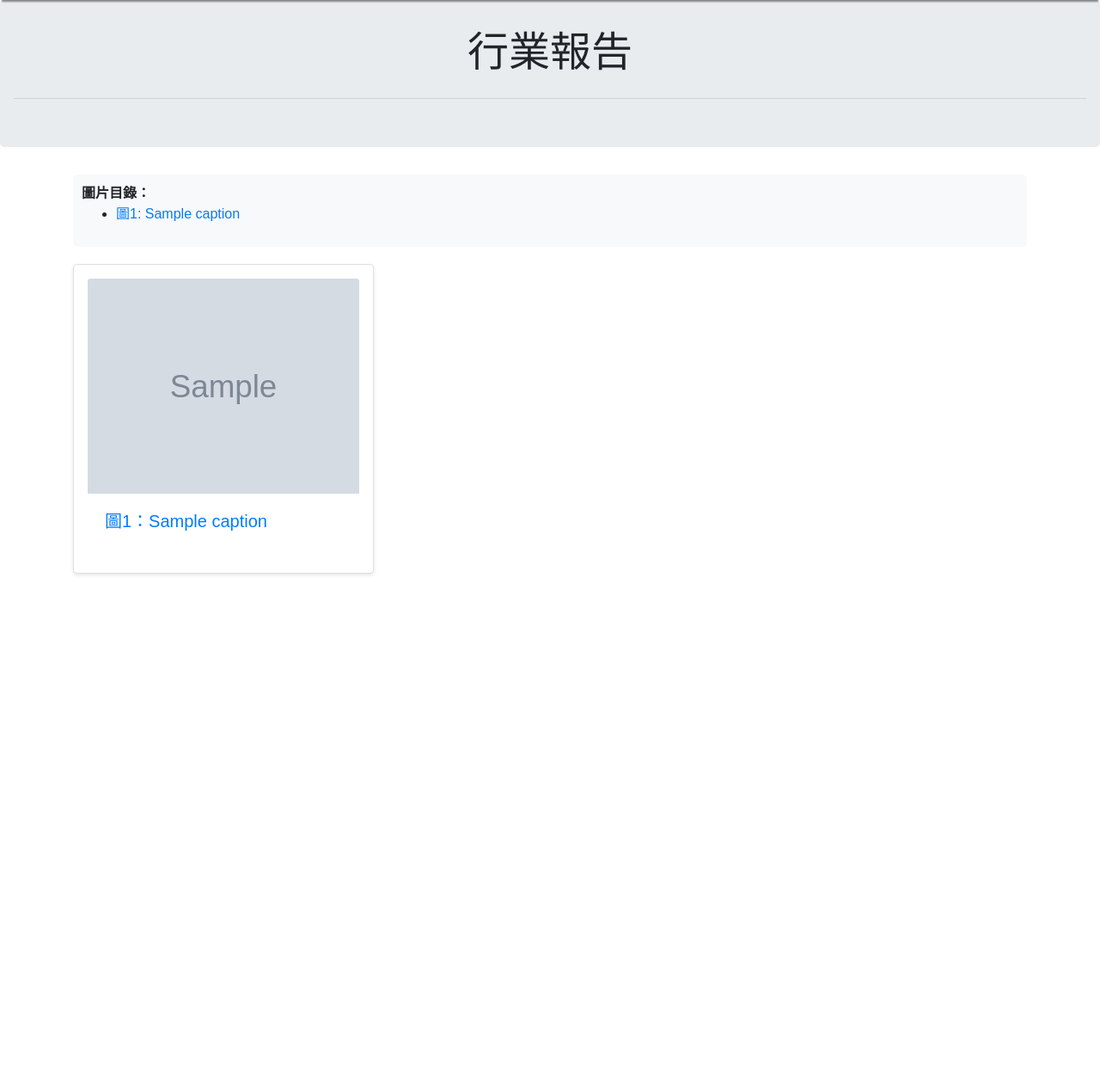
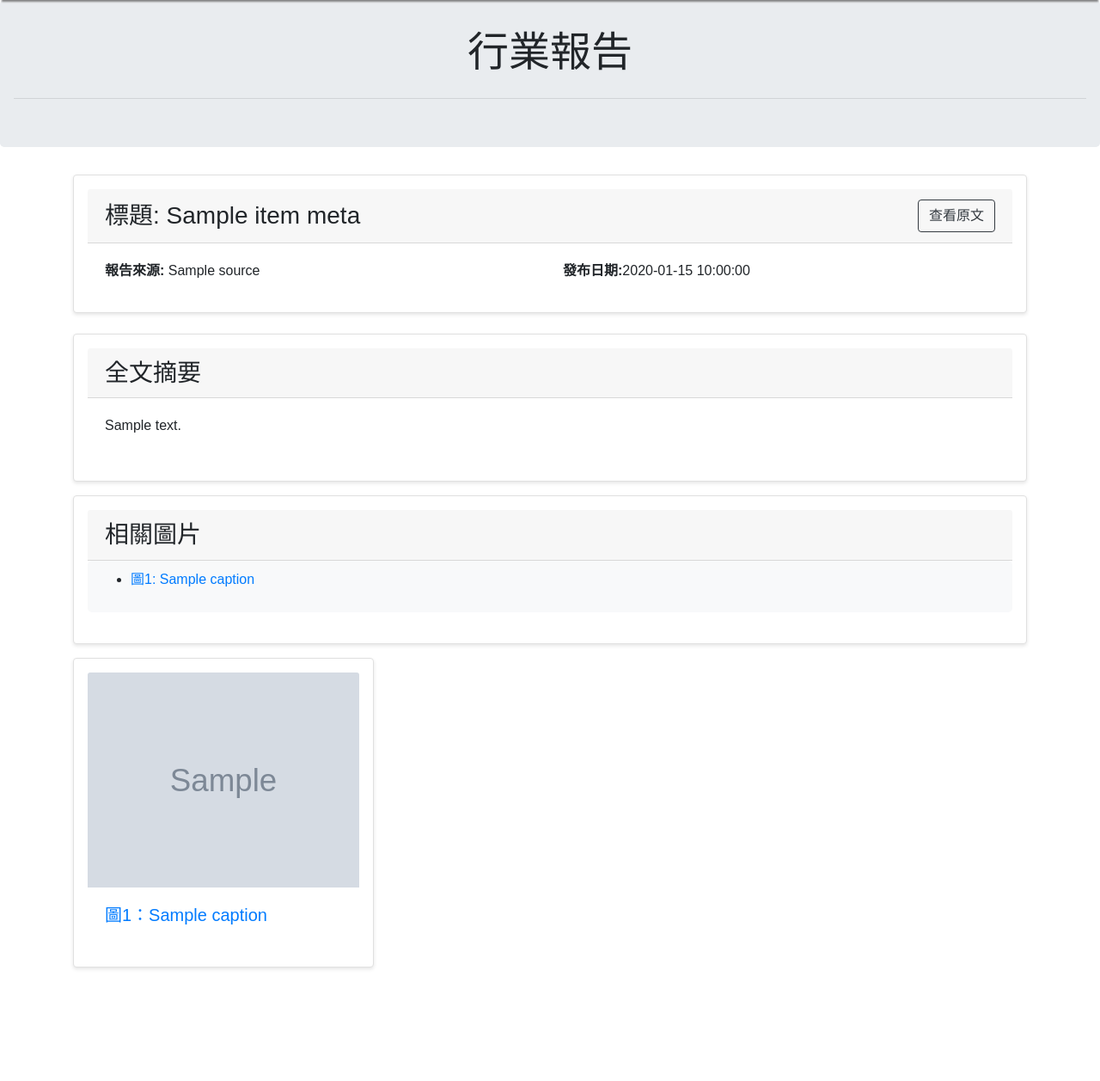
Before and after one commit to yahoo168/alphahelix-internal-system, a Python web app: template app/main/templates/industry_report_page.html in a window 1280 px wide. Shown: the part 63-1320 px from the top of the page at 86% size. Before the commit the page ends 732 px from the top, so only its background shows below. Run offline with Jinja, Linux system fonts and the light colour scheme; the template is opened without the code that fills it: most values are stand-ins (such as "Sample title", 1, 10 or a date in 2020); grey boxes marked "Sample" are stand-in pictures; some libraries are stand-ins or nearby versions.

Commit message:
add industry report summary

```diff
--- a/app/main/templates/_sidebar.html
+++ b/app/main/templates/_sidebar.html
@@ -97,7 +97,7 @@
             href="{{ url_for('main.stock_pick_overview') }}"
             target="_blank"
           >
-            <i class="fa-regular fa-lightbulb icon-spacing"></i> Stock Pick
+            <i class="fa-regular fa-lightbulb icon-spacing"></i> 推薦清單
           </a>
         </li>
 
--- a/app/main/templates/industry_report_page.html
+++ b/app/main/templates/industry_report_page.html
@@ -54,11 +54,52 @@
       <h1 class="display-4"><strong>行業報告</strong></h1>
       <hr class="my-4" />
     </div>
+    <div class="container">
+      <div class="card mb-4">
+        <div
+          class="card-header d-flex justify-content-between align-items-center"
+        >
+          <h3 class="mb-0">標題: {{item_meta["title"]}}</h3>
+          <a href="{{item_meta['url']}}" target="_blank" class="btn btn-outline-dark"
+            >查看原文</a
+          >
+        </div>
+        <div class="card-body">
+          <div class="row">
+            <div class="col-md-6">
+              <p class="card-text">
+                <strong>報告來源:</strong>
+                <span>{{item_meta["source"]}}</span>
+              </p>
+            </div>
+            <div class="col-md-6">
+              <p class="card-text">
+                <strong>發布日期:</strong
+                ><span>{{item_meta["data_date_str"]}}</span>
+              </p>
+            </div>
+          </div>
+        </div>
+      </div>
 
-    <div class="container mt-4">
+      <!-- 全文摘要 -->
+      <div class="card" id="summary_section">
+        <div class="card-header">
+          <h3 class="mb-0">全文摘要</h3>
+        </div>
+        <div class="card-body">
+          <p id="summary_overview">
+            {{ item_meta["text_summaries"]["full_text_summary"]}}
+          </p>
+        </div>
+      </div>
+
       <!-- 圖片目錄導引 -->
+      <div class="card">
+        <div class="card-header">
+          <h3 class="mb-0">相關圖片</h3>
+        </div>
         <div class="image-nav">
-        <strong>圖片目錄：</strong>
           <ul>
             {% for image_meta in item_meta['image_summary'] %}
             <li>
@@ -72,6 +113,7 @@
             </li>
             {% endfor %}
           </ul>
+        </div>
       </div>
 
       <!-- 圖片展示區 -->
@@ -151,6 +193,9 @@
           // 找到對應 index 的圖片連結，並模擬點擊以打開彈出視窗
           $('.image-popup[data-index="' + targetIndex + '"]').click();
         });
+
+        // Markdown格式轉換
+        convertMarkdownText("summary_overview");
       });
     </script>
   </body>
--- a/app/main/templates/stock_report_page.html
+++ b/app/main/templates/stock_report_page.html
@@ -26,7 +26,7 @@
           class="card-header d-flex justify-content-between align-items-center"
         >
           <h3 class="mb-0">標題: {{item_meta["title"]}}</h3>
-          <a href="{{item_meta['url']}}" target="_blank" class="btn btn-dark"
+          <a href="{{item_meta['url']}}" target="_blank" class="btn btn-outline-dark"
             >查看原文</a
           >
         </div>
```
Also changed, not shown: app/main/templates/index.html (+8 -3 lines), app/main/templates/stock_pick_overview.html (+21 -12 lines). Lines whose indentation alone changed are shown as unchanged.
